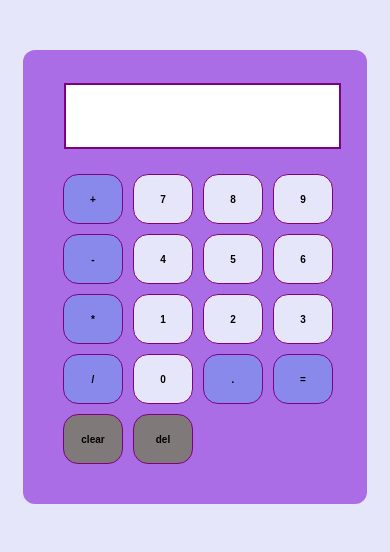
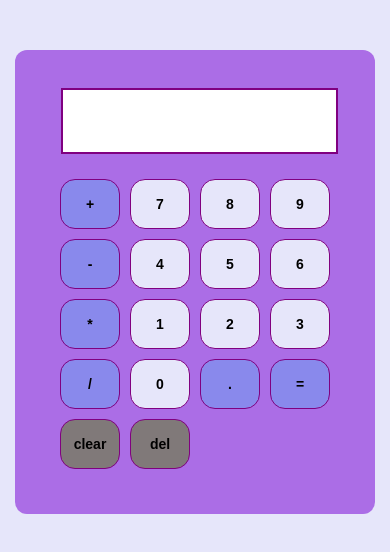
Before and after one commit to siingiii/oasis-calculator-project, a plain HTML site: page index.html in a window 390 px wide. Drawn offline with Linux system fonts and the light colour scheme.

Commit message:
Updated style of app

```diff
--- a/style.css
+++ b/style.css
@@ -24,7 +24,7 @@ body {
   width: 400px;
   border-radius: 14px;
   margin-top: 100px;
-  padding: 30px;
+  padding: 20px;
   margin: 0 auto;
 }
 .arithmetic-btn {
@@ -70,10 +70,10 @@ button:active {
     padding: 50px 40;
   }
   .container {
-    width: 314px;
+    width: 320px;
     border-radius: 12px;
     margin: 50px auto;
-    padding: 15px;
+    padding: 20px;
   }
   button {
     width: 60px;
@@ -81,7 +81,7 @@ button:active {
     border-radius: 15px;
     background-color: lavender;
     color: black;
-    font-size: 10px;
+    font-size: 14px;
     font-weight: bold;
     cursor: pointer;
     border: 1px solid purple;
```
